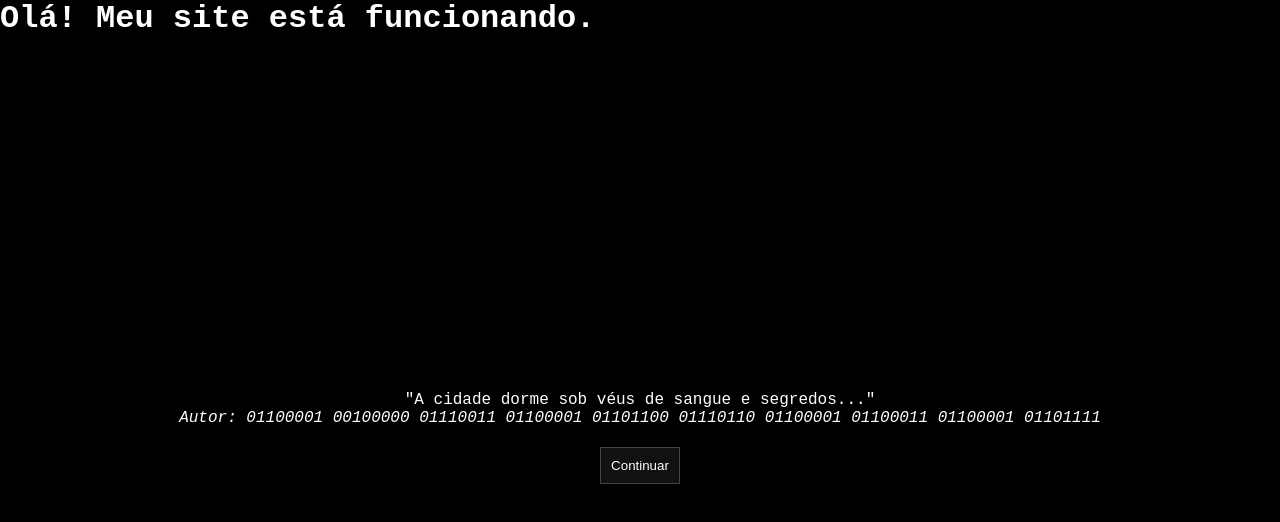
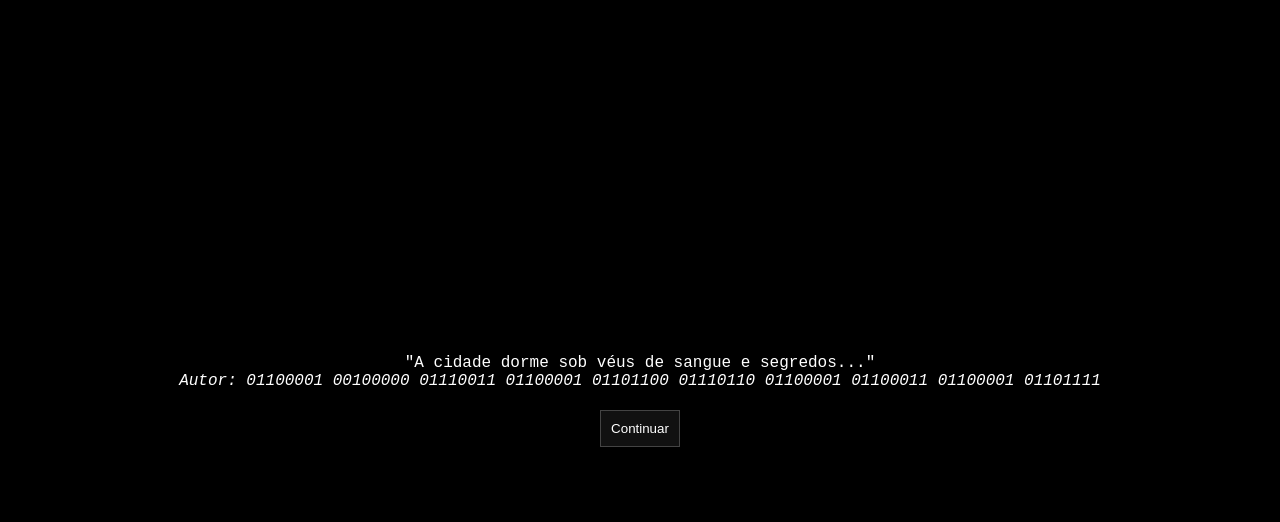
Before and after one commit to Kayyzx4/seusite, a plain HTML site: page index.html in a window 1280 px wide. Drawn offline with Linux system fonts and the light colour scheme.

Commit message:
index.html

```diff
--- a/index.html
+++ b/index.html
@@ -4,7 +4,6 @@
   <title>Minha Página Inicial</title>
 </head>
 <body>
-  <h1>Olá! Meu site está funcionando.</h1>
 </body>
 </html>
 
```
